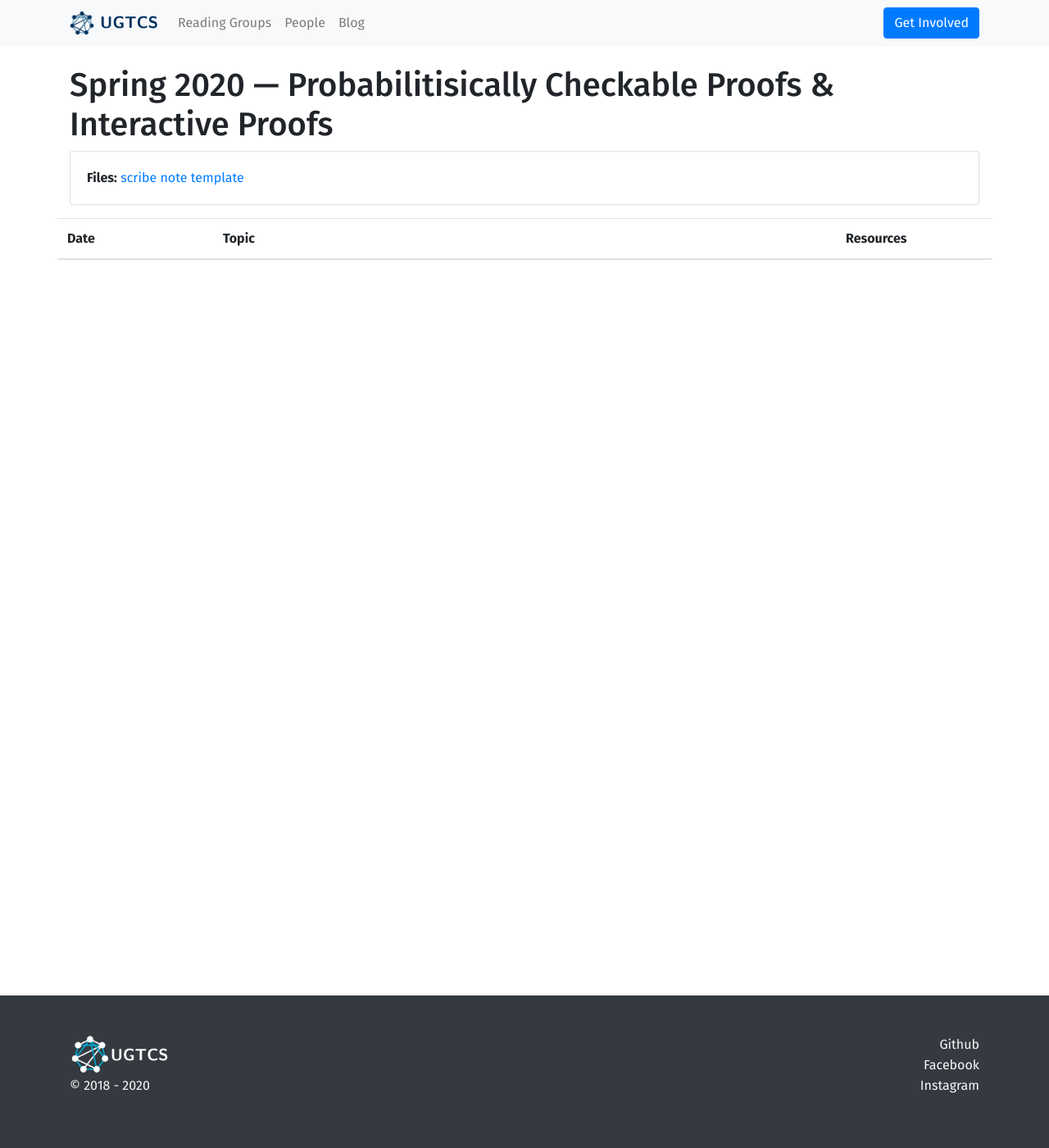
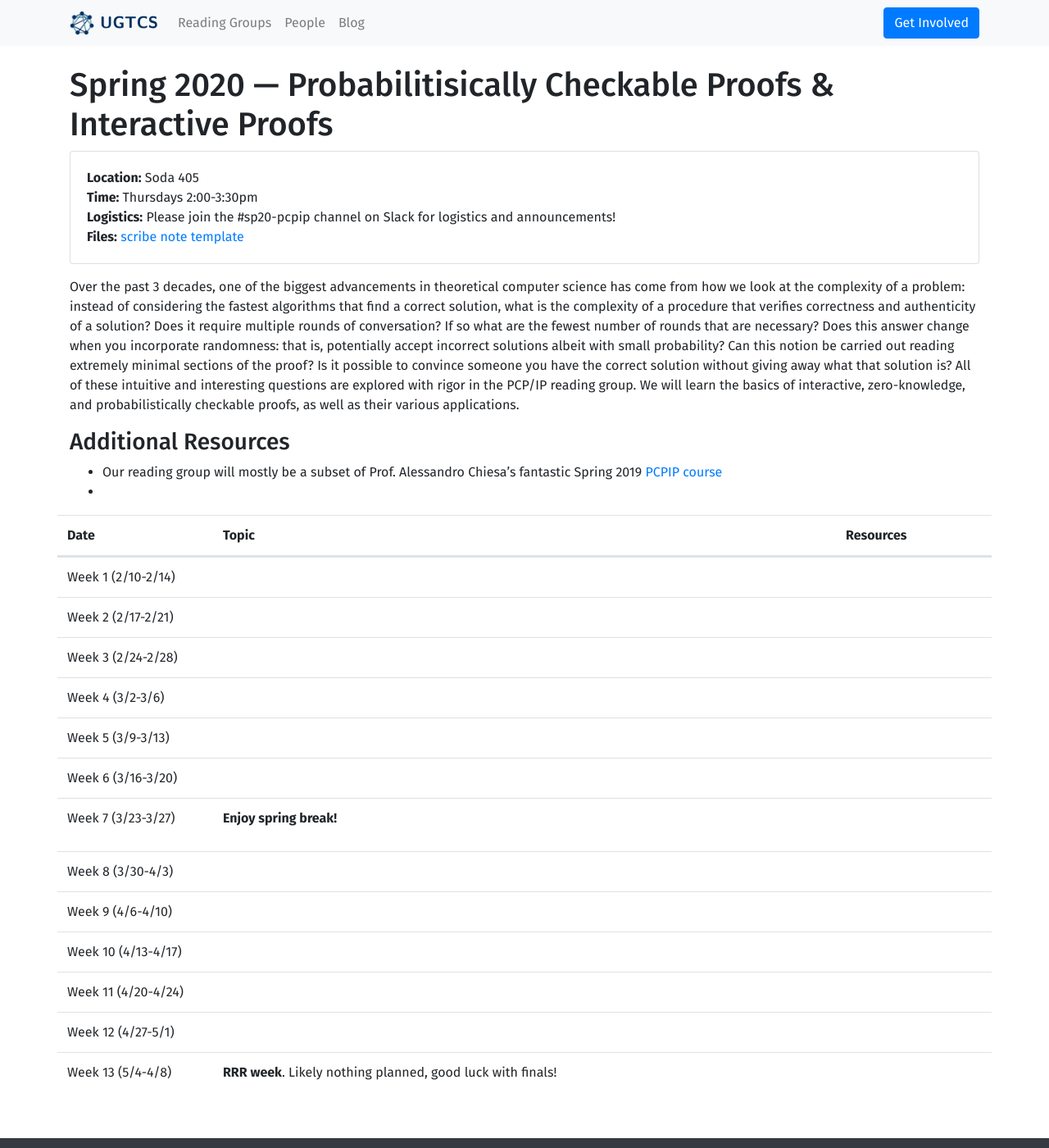
Before and after one commit to ugtcs/ugtcs.github.io, a Jekyll site: the page built from _reading-groups/sp20/pcpip.md, in a window 1280 px wide and 1400 px high. Shown: the whole window at 82% size. Built offline with Jekyll 4.4.1, drawn with Linux system fonts in a browser that asks for light colours.

Commit message:
Some fixes to pcpip

```diff
--- a/_reading-groups/sp20/pcpip.md
+++ b/_reading-groups/sp20/pcpip.md
@@ -4,4 +4,33 @@ name: Probabilitisically Checkable Proofs & Interactive Proofs
 sem: 2020-2
 files: >-
     [scribe note template](/src/maxflow-sp20/maxflow-scribe.sty)
+location: Soda 405
+time: Thursdays 2:00-3:30pm
+logistics: >-
+    Please join the #sp20-pcpip channel on Slack for logistics and announcements!
+weeks:
+  - date: Week 1 (2/10-2/14)
+  - date: Week 2 (2/17-2/21)
+  - date: Week 3 (2/24-2/28)
+  - date: Week 4 (3/2-3/6)
+  - date: Week 5 (3/9-3/13)
+  - date: Week 6 (3/16-3/20)
+  - date: Week 7 (3/23-3/27)
+    topic: >-
+        __Enjoy spring break!__
+  - date: Week 8 (3/30-4/3)
+  - date: Week 9 (4/6-4/10)
+  - date: Week 10 (4/13-4/17)
+  - date: Week 11 (4/20-4/24)
+  - date: Week 12 (4/27-5/1)
+  - date: Week 13 (5/4-4/8)
+    topic: >-
+        __RRR week__. Likely nothing planned, good luck with finals!
 ---
+
+Over the past 3 decades, one of the biggest advancements in theoretical computer science has come from how we look at the complexity of a problem: instead of considering the fastest algorithms that find a correct solution, what is the complexity of a procedure that verifies correctness and authenticity of a solution? Does it require multiple rounds of conversation? If so what are the fewest number of rounds that are necessary? Does this answer change when you incorporate randomness: that is, potentially accept incorrect solutions albeit with small probability? Can this notion be carried out reading extremely minimal sections of the proof? Is it possible to convince someone you have the correct solution without giving away what that solution is? All of these intuitive and interesting questions are explored with rigor in the PCP/IP reading group. We will learn the basics of interactive, zero-knowledge, and probabilistically checkable proofs, as well as their various applications.
+
+### Additional Resources
+
+- Our reading group will mostly be a subset of Prof. Alessandro Chiesa's fantastic Spring 2019 [PCPIP course](http://people.eecs.berkeley.edu/~alexch/classes/CS294-S2019.html)
+-
```
Also changed, not shown: 1 other file.
